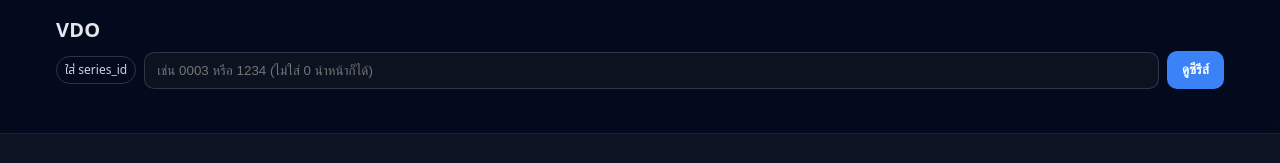
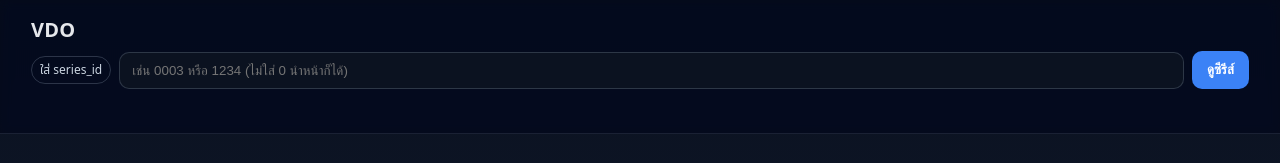
Before and after one commit to wanat/VDO_APP, a plain HTML site: page index.html in a window 1280 px wide. Shown: the top 163 px of the page. Drawn offline with Linux system fonts and the light colour scheme.

Commit message:
Update style.css

```diff
--- a/style.css
+++ b/style.css
@@ -5,7 +5,7 @@
 * { box-sizing: border-box; }
 body { margin:0; background:linear-gradient(180deg,#0b1220,#0f172a 60%); color:var(--text); font-family: ui-sans-serif,system-ui,-apple-system,Segoe UI,Roboto,Inter,"Noto Sans Thai",sans-serif; }
 .header { position:sticky; top:0; z-index:10; backdrop-filter:saturate(160%) blur(6px); background:rgba(2,6,23,.6); border-bottom:1px solid rgba(148,163,184,.15); }
-.wrap { max-width:1200px; margin:0 auto; padding:16px; }
+.wrap { max-width:1250px; margin:0 auto; padding:16px; }
 h1 { font-size:20px; margin:0 0 8px; letter-spacing:.2px; }
 .bar { display:flex; gap:8px; flex-wrap:wrap; align-items:center; }
 input[type=text]{
```
